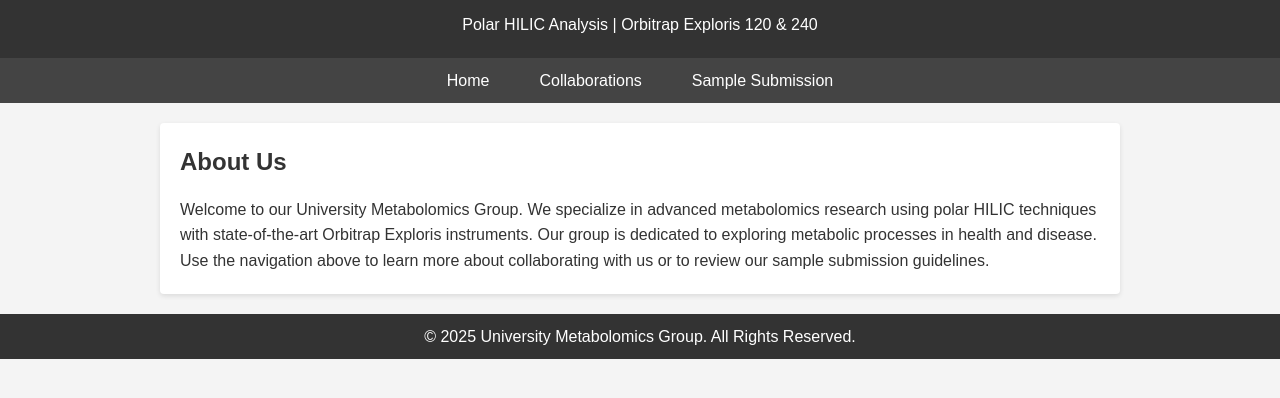
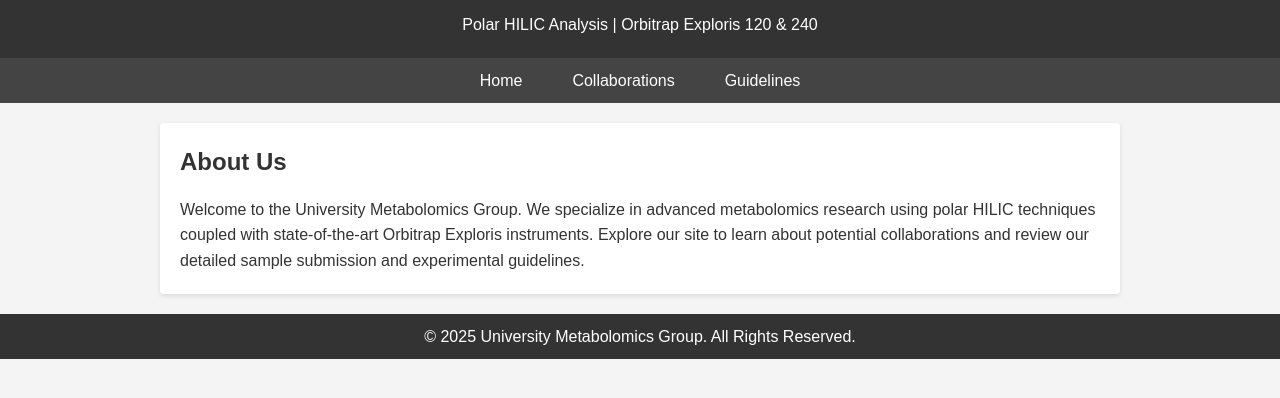
Before and after one commit to frezzametabolomics/frezza-metabolomics.github.io, a plain HTML site: page index.html in a window 1280 px wide. Shown: the part 74-472 px from the top of the page. Drawn offline with Linux system fonts and the light colour scheme.

Commit message:
Update index.html

```diff
--- a/index.html
+++ b/index.html
@@ -5,7 +5,6 @@
   <meta name="viewport" content="width=device-width, initial-scale=1">
   <title>University Metabolomics Group</title>
   <style>
-    /* Basic CSS Reset */
     * { margin: 0; padding: 0; box-sizing: border-box; }
     body { font-family: Arial, sans-serif; background: #f4f4f4; color: #333; line-height: 1.6; }
     header { background: #333; color: #fff; padding: 20px 0; text-align: center; }
@@ -29,14 +28,13 @@
     <ul>
       <li><a href="index.html">Home</a></li>
       <li><a href="collaborations.html">Collaborations</a></li>
-      <li><a href="sample-submission.html">Sample Submission</a></li>
+      <li><a href="guidelines.html">Guidelines</a></li>
     </ul>
   </nav>
 
   <section id="about">
     <h2>About Us</h2>
-    <p>Welcome to our University Metabolomics Group. We specialize in advanced metabolomics research using polar HILIC techniques with state‐of‐the‐art Orbitrap Exploris instruments. Our group is dedicated to exploring metabolic processes in health and disease.</p>
-    <p>Use the navigation above to learn more about collaborating with us or to review our sample submission guidelines.</p>
+    <p>Welcome to the University Metabolomics Group. We specialize in advanced metabolomics research using polar HILIC techniques coupled with state‑of‑the‑art Orbitrap Exploris instruments. Explore our site to learn about potential collaborations and review our detailed sample submission and experimental guidelines.</p>
   </section>
 
   <footer>
```
